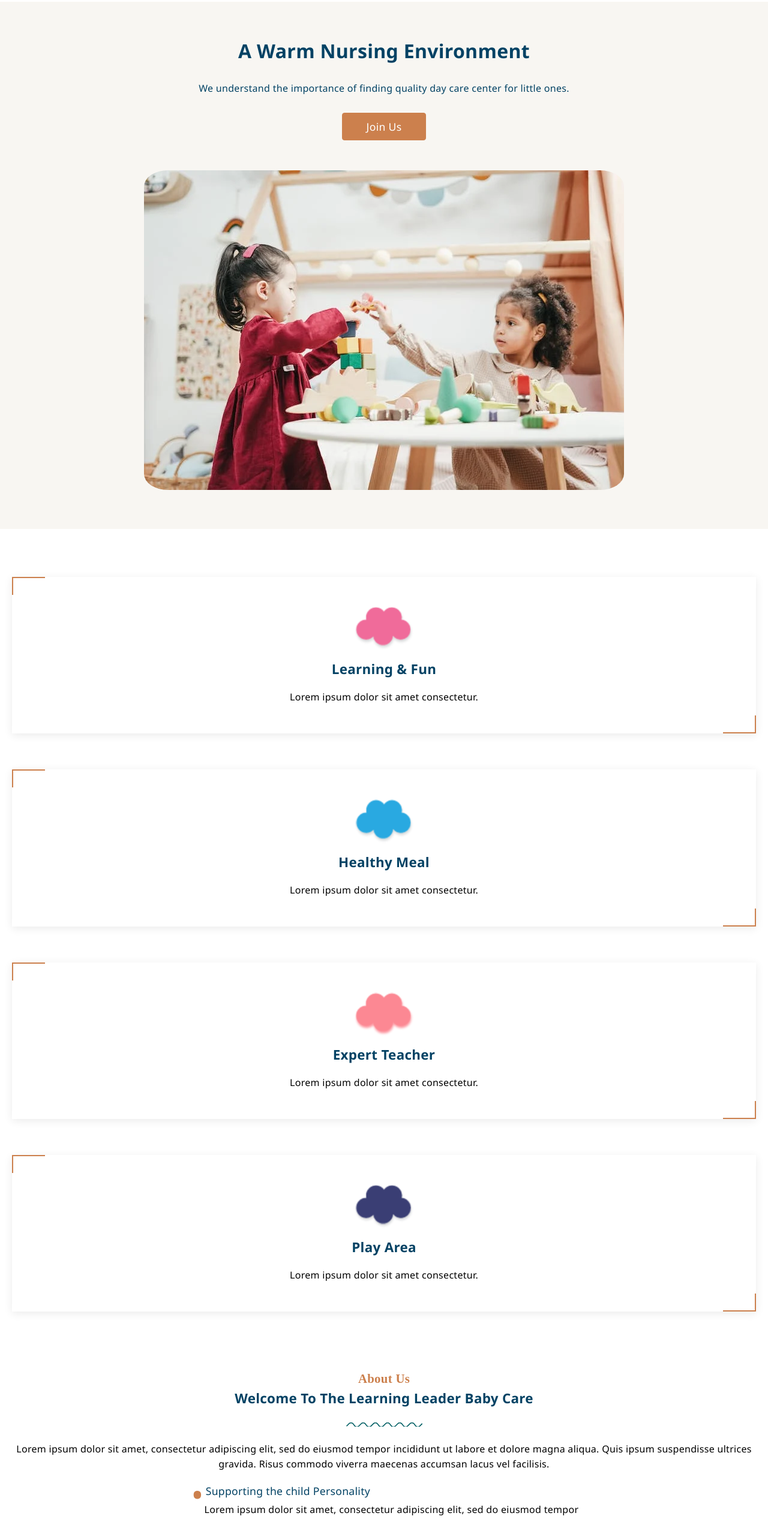
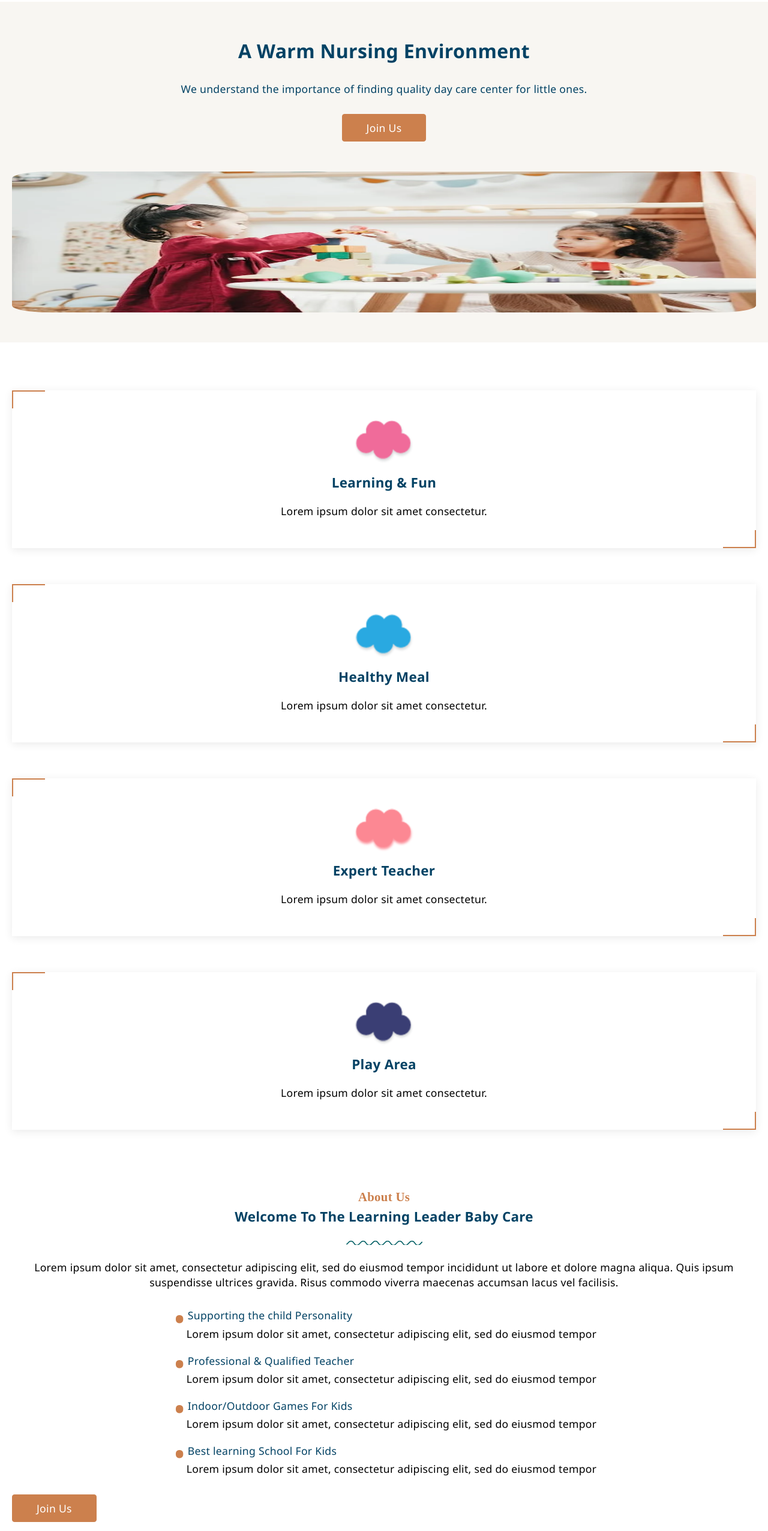
Before and after one commit to Ubongg/day-care, a React (Create React App) app: page / in a window 1280 px wide. Shown: the part 140-2693 px from the top of the page at 60% size. Built offline with nearby package versions, Linux system fonts and the light colour scheme.

Commit message:
worked on home page

```diff
--- a/src/styles/Home.css
+++ b/src/styles/Home.css
@@ -1,3 +1,6 @@
+.home p {
+  font-size: 1.1rem;
+}
 .hero {
   display: flex;
   flex-direction: column;
@@ -41,10 +44,15 @@
   font-size: 1.1rem;
 }
 .heroImg {
-  /* margin-bottom: 10px; */
+  margin-bottom: 40px;
   display: flex;
   justify-content: center;
   align-items: center;
+  height: 235px;
+}
+.heroImgBx {
+  width: 100%;
+  height: 100%;
 }
 .heroImgBx img {
   width: 100%;
@@ -165,7 +173,7 @@
   padding-bottom: 20px;
 }
 .home-about-col2 {
-  margin-bottom: 10px;
+  margin: 10px 0;
 }
 .home-about-col2-list {
   padding-bottom: 20px;
@@ -360,9 +368,7 @@
 .home-plan .textBx h3 {
   font-size: 1.8rem;
 }
-.home-plan .textBx p {
-  font-size: 1.1rem;
-}
+
 .home-plan .textBx button {
   border: none;
   background: transparent;
```
